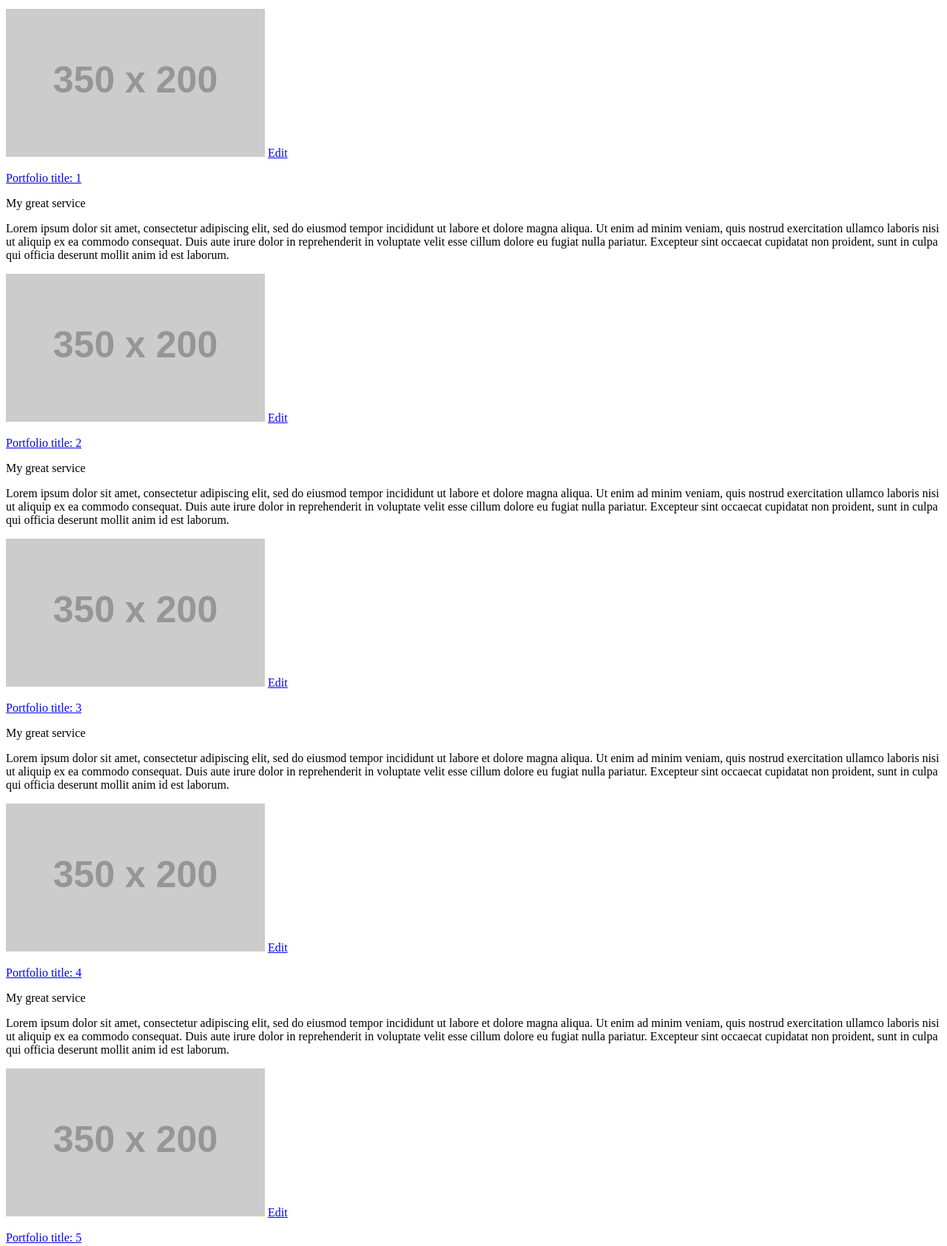
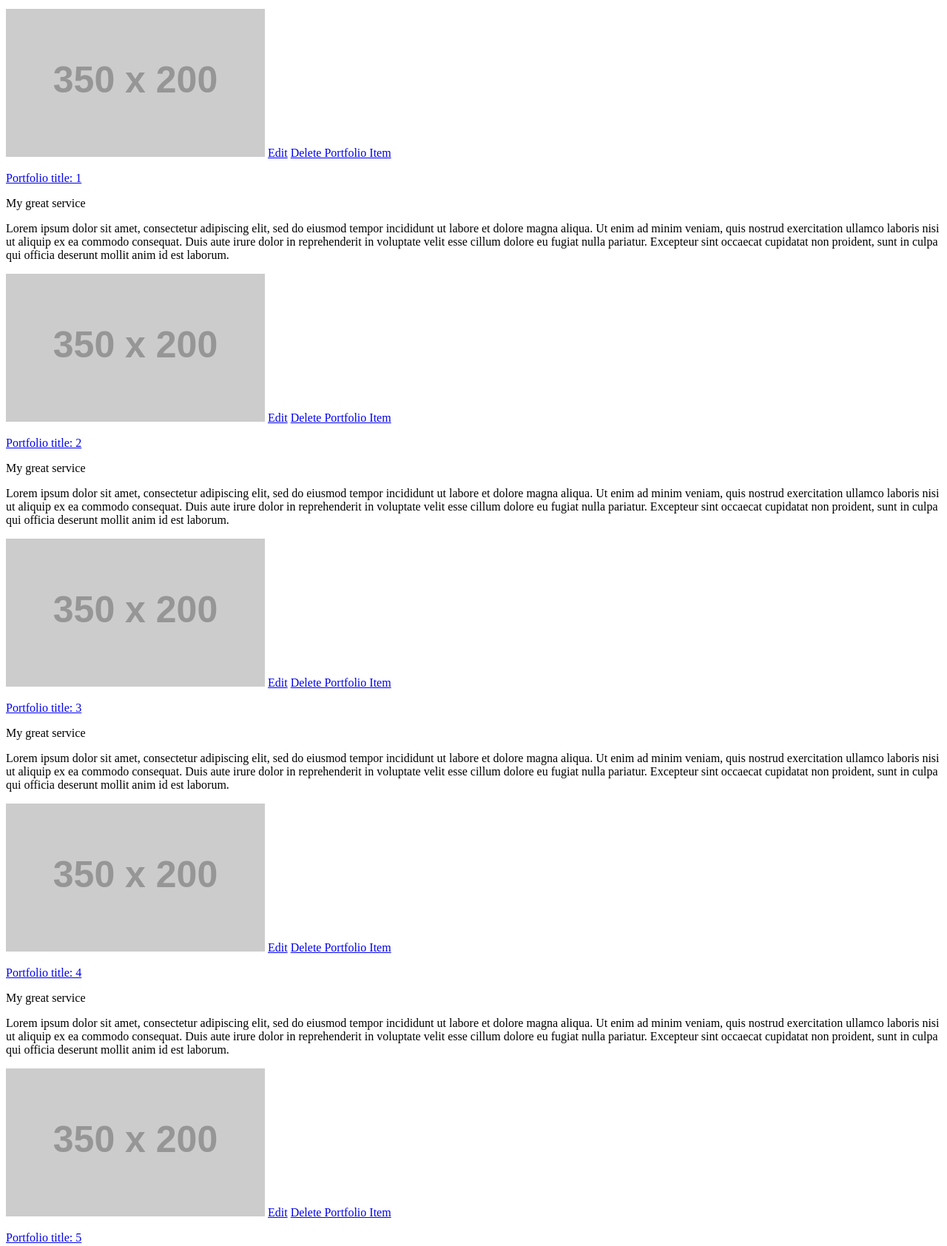
Before and after one commit to nutmegn/Dragon_Hoard, a Rails app: page /portfolios in a window 1280 px wide. Shown: the part 240-1924 px from the top of the page at 74% size. Run offline with Rails 7, Linux system fonts and the light colour scheme; data comes from the database, SQL or seed files in the repository; style sheets or scripts are compiled from the project's sources; some libraries are stand-ins or nearby versions.

Commit message:
Implemented destroy action for portfolio feature

```diff
--- a/app/controllers/portfolios_controller.rb
+++ b/app/controllers/portfolios_controller.rb
@@ -39,4 +39,17 @@ end
         @portfolio_item = Portfolio.find(params[:id])
     end
 
+    def destroy
+    # Perform the lookup
+    @portfolio_item = Portfolio.find(params[:id])
+
+   # Destroy/delete the record
+    @portfolio_item.destroy
+
+   # Redirect
+    respond_to do |format|
+      format.html { redirect_to portfolios_url, notice: 'Record was deleted.' }
+    end
+    end
+
 end
--- a/app/views/portfolios/index.html.erb
+++ b/app/views/portfolios/index.html.erb
@@ -8,4 +8,5 @@
   <p><%= portfolio_item.body %></p>
   <%= image_tag portfolio_item.thumb_image unless portfolio_item.thumb_image.nil? %>
   <%= link_to "Edit", edit_portfolio_path(portfolio_item) %>
+  <%= link_to 'Delete Portfolio Item', portfolio_path(portfolio_item), method: :delete, data: { confirm: 'Are you sure?' } %>
 <% end %>
```
